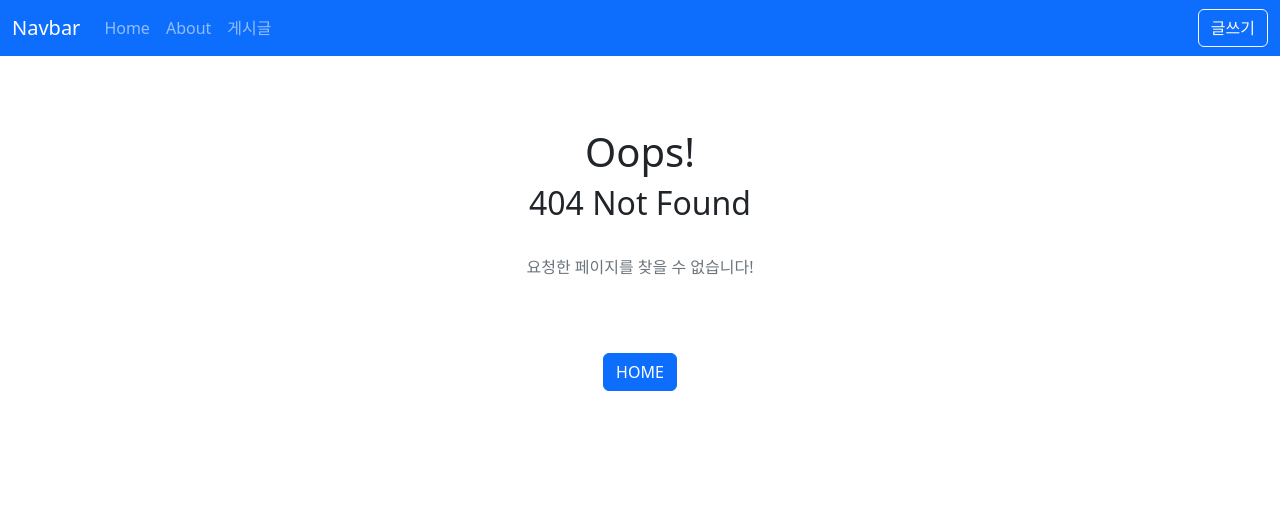
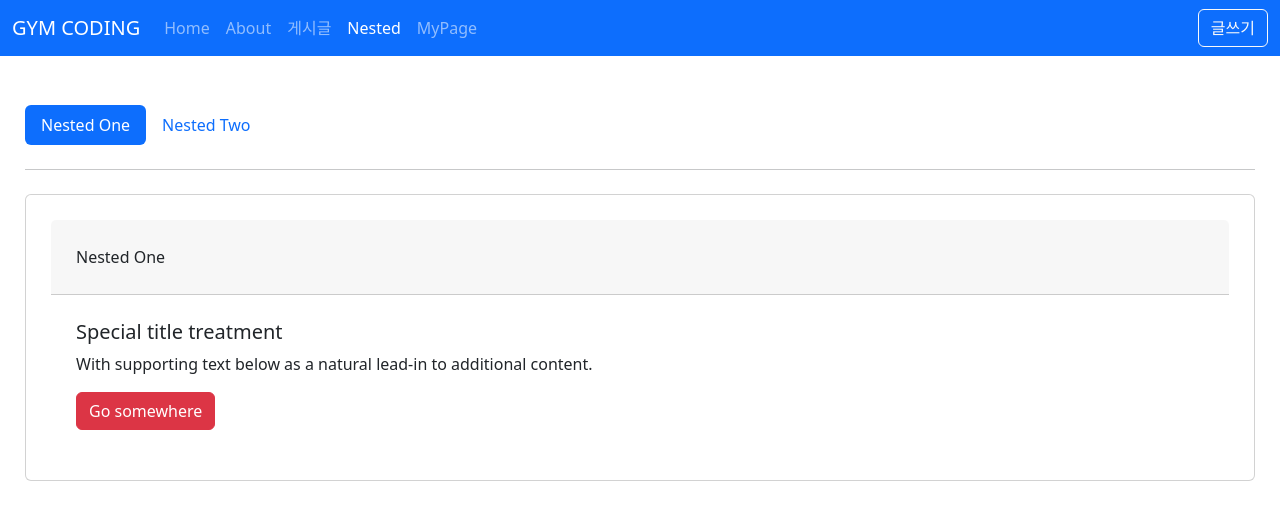
Before and after one commit to hyungkiShin/vue3-composition, a Vue app: page /nested/one in a window 1280 px wide. Before the commit this address had no page. Shown: the top 520 px of the page. Built offline with nearby package versions, Linux system fonts and the light colour scheme.

Commit message:
[feat] 중첩 router

```diff
--- a/src/layouts/TheHeader.vue
+++ b/src/layouts/TheHeader.vue
@@ -2,46 +2,57 @@
   <header>
     <nav class="navbar navbar-expand-sm navbar-dark bg-primary">
       <div class="container-fluid">
-        <a class="navbar-brand" href="#">Navbar</a>
+        <RouterLink class="navbar-brand" to="/">GYM CODING</RouterLink>
         <button
           class="navbar-toggler"
           type="button"
           data-bs-toggle="collapse"
-          data-bs-target="#navbarNav"
-          aria-controls="navbarNav"
+          data-bs-target="#navbarSupportedContent"
+          aria-controls="navbarSupportedContent"
           aria-expanded="false"
           aria-label="Toggle navigation"
         >
           <span class="navbar-toggler-icon"></span>
         </button>
-        <div class="collapse navbar-collapse" id="navbarNav">
-          <ul class="navbar-nav">
+        <div class="collapse navbar-collapse" id="navbarSupportedContent">
+          <ul class="navbar-nav me-auto">
             <li class="nav-item">
-              <RouterLink class="nav-link" active-class="active" to="/"
-                >Home</RouterLink
-              >
+              <RouterLink class="nav-link" active-class="active" to="/">
+                Home
+              </RouterLink>
             </li>
             <li class="nav-item">
-              <RouterLink class="nav-link" active-class="active" to="/about"
-                >About</RouterLink
-              >
+              <RouterLink class="nav-link" active-class="active" to="/about">
+                About
+              </RouterLink>
             </li>
             <li class="nav-item">
-              <RouterLink class="nav-link" active-class="active" to="/posts"
-                >게시글</RouterLink
-              >
+              <RouterLink class="nav-link" active-class="active" to="/posts">
+                게시글
+              </RouterLink>
+            </li>
+            <li class="nav-item">
+              <RouterLink class="nav-link" active-class="active" to="/nested">
+                Nested
+              </RouterLink>
+            </li>
+            <li class="nav-item">
+              <RouterLink class="nav-link" active-class="active" to="/my">
+                MyPage
+              </RouterLink>
             </li>
           </ul>
-        </div>
-        <div class="d-flex">
-          <button class="btn btn-outline-light" type="button" @click="goPage">
-            글쓰기
-          </button>
+          <div class="d-flex">
+            <button class="btn btn-outline-light" type="button" @click="goPage">
+              글쓰기
+            </button>
+          </div>
         </div>
       </div>
     </nav>
   </header>
 </template>
+
 <script setup>
 import { useRouter } from 'vue-router';
 
@@ -52,3 +63,5 @@ const goPage = () => {
   });
 };
 </script>
+
+<style lang="scss" scoped></style>
--- a/src/router/index.js
+++ b/src/router/index.js
@@ -6,6 +6,10 @@ import PostDetailView from '@/views/posts/PostDetailView.vue';
 import PostEditView from '@/views/posts/PostEditView.vue';
 import PostListView from '@/views/posts/PostListView.vue';
 import NotFoundView from '@/views/NotFoundView.vue';
+import NestedView from '@/views/nested/NestedView.vue';
+import NestedOneView from '@/views/nested/NestedOneView.vue';
+import NestedTwoView from '@/views/nested/NestedTwoView.vue';
+import NestedHomeView from '@/views/nested/NestedHomeView.vue';
 
 const routes = [
   {
@@ -43,6 +47,28 @@ const routes = [
     name: 'NotFound',
     component: NotFoundView,
   },
+  {
+    path: '/nested',
+    name: 'Nested',
+    component: NestedView,
+    children: [
+      {
+        path: '',
+        name: 'NestedHome',
+        component: NestedHomeView,
+      },
+      {
+        path: 'one',
+        name: 'NestedOne',
+        component: NestedOneView,
+      },
+      {
+        path: 'two',
+        name: 'NestedTwo',
+        component: NestedTwoView,
+      },
+    ],
+  },
 ];
 
 const router = createRouter({
--- /dev/null
+++ b/src/views/nested/NestedHomeView.vue
@@ -0,0 +1,12 @@
+<template>
+  <div class="card">
+    <div class="card-header">Nested Home</div>
+    <div class="card-body">
+      <h1 class="card-title">Nested routes home...</h1>
+    </div>
+  </div>
+</template>
+
+<script setup></script>
+
+<style lang="scss" scoped></style>
--- /dev/null
+++ b/src/views/nested/NestedOneView.vue
@@ -0,0 +1,16 @@
+<template>
+  <div class="card">
+    <div class="card-header">Nested One</div>
+    <div class="card-body">
+      <h5 class="card-title">Special title treatment</h5>
+      <p class="card-text">
+        With supporting text below as a natural lead-in to additional content.
+      </p>
+      <a href="#" class="btn btn-danger">Go somewhere</a>
+    </div>
+  </div>
+</template>
+
+<script setup></script>
+
+<style lang="scss" scoped></style>
--- /dev/null
+++ b/src/views/nested/NestedTwoView.vue
@@ -0,0 +1,16 @@
+<template>
+  <div class="card">
+    <div class="card-header">Nested Two</div>
+    <div class="card-body">
+      <h5 class="card-title">Special title treatment</h5>
+      <p class="card-text">
+        With supporting text below as a natural lead-in to additional content.
+      </p>
+      <a href="#" class="btn btn-warning">Go somewhere</a>
+    </div>
+  </div>
+</template>
+
+<script setup></script>
+
+<style lang="scss" scoped></style>
--- /dev/null
+++ b/src/views/nested/NestedView.vue
@@ -0,0 +1,30 @@
+<template>
+  <div>
+    <ul class="nav nav-pills">
+      <li class="nav-item">
+        <RouterLink
+          class="nav-link"
+          active-class="active"
+          :to="{ name: 'NestedOne', replace: true }"
+        >
+          Nested One
+        </RouterLink>
+      </li>
+      <li class="nav-item">
+        <RouterLink
+          class="nav-link"
+          active-class="active"
+          :to="{ name: 'NestedTwo', replace: true }"
+        >
+          Nested Two
+        </RouterLink>
+      </li>
+    </ul>
+    <hr class="my-4" />
+    <RouterView></RouterView>
+  </div>
+</template>
+
+<script setup></script>
+
+<style lang="scss" scoped></style>
```
Also changed, not shown: md/nested.md (added, +2 -0 lines), md/router.md (+5 -0 lines), src/views/HomeView.vue (+8 -0 lines).
